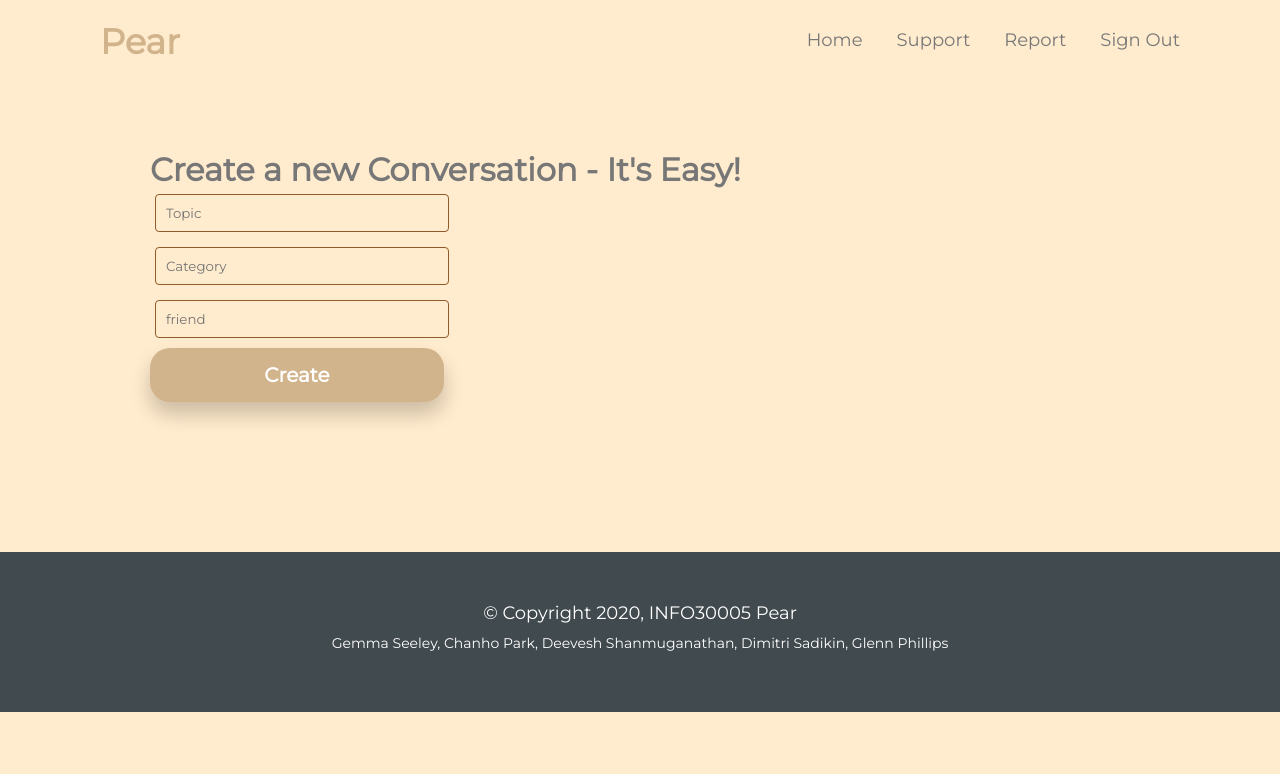
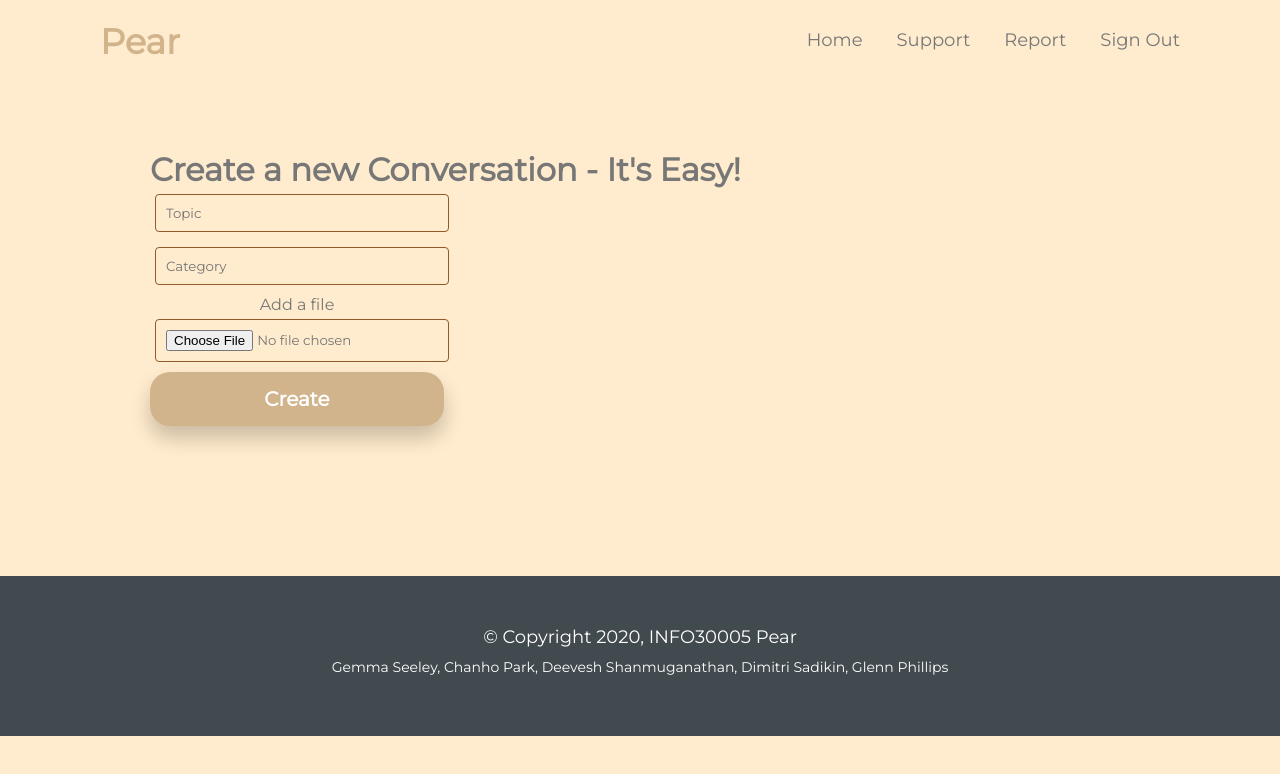
Before and after one commit to pchanho/pear-Chanho-Park, a React (Create React App) app: page /create in a window 1280 px wide. Shown: the top 774 px of the page. Built offline with nearby package versions, Linux system fonts and the light colour scheme.

Commit message:
began implementing image upload

```diff
--- a/src/api.js
+++ b/src/api.js
@@ -50,9 +50,9 @@ export function useConversations() {
 
 
 export function addConversation(conversation) {
-    const { topic, category, participantsId } = conversation;
+    const { topic, category, image } = conversation;
     if (!topic || !category) {
-        alert("must include all fields");
+        alert("must include all required fields");
         return;
     }
 
@@ -72,7 +72,7 @@ export function addConversation(conversation) {
         body: JSON.stringify({
             topic,
             category,
-            participantsId
+            image
         })
     }).then(res => window.location.reload());
 }
--- a/src/pages/Conversation/Create.js
+++ b/src/pages/Conversation/Create.js
@@ -10,6 +10,7 @@ export default function Create() {
         <div>
             <ConversationAddForm />
         </div>
+
         //What do you want to talk about?
 
         //Pick a category:
@@ -22,13 +23,13 @@ export default function Create() {
 function ConversationAddForm() {
     const [topic, setTopic] = useState("");
     const [category, setCategory] = useState("");
-    const [participantsId, setParticipantsId] = useState("");
+    const [image, setImage] = useState("");
 
     function onSubmit() {
         addConversation({
             topic,
             category,
-            participantsId
+            image
         });
 
         window.location.reload();
@@ -56,14 +57,17 @@ function ConversationAddForm() {
                         setCategory(event.target.value);
                     }}
                 />
+
+                {/*friend added later*/}
+                <body>
+                Add a file
+                </body>
                 <input
-                    type="text"
-                    placeholder="friend"
-                    name="friend"
-                    value={participantsId}
-                    onChange={event => {
-                        setParticipantsId(event.target.value);
-                    }}
+                  type="file"
+                  value={image}
+                  onChange={event => {
+                        setImage(event.target.value);
+                  }}
                 />
                 <Button className={"btn-success"} onClick={onSubmit}>
                     Create
@@ -72,3 +76,7 @@ function ConversationAddForm() {
         </div>
     );
 }
+
+function ConversationAddImage() {
+
+}
```
